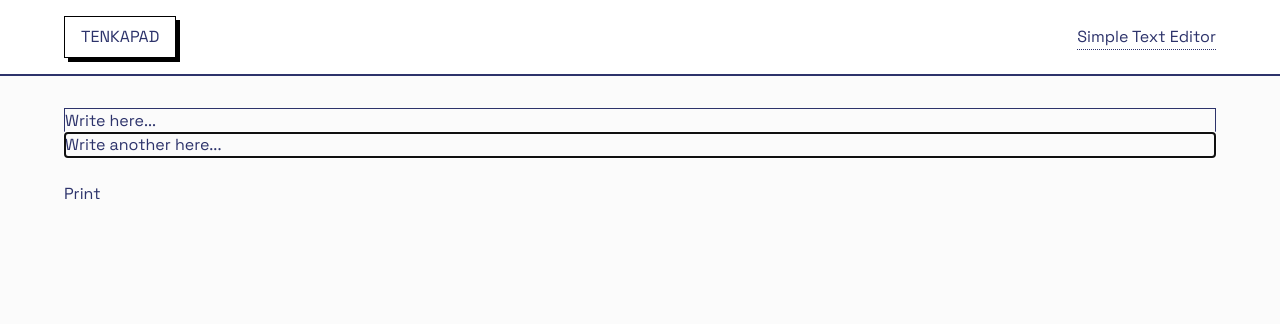
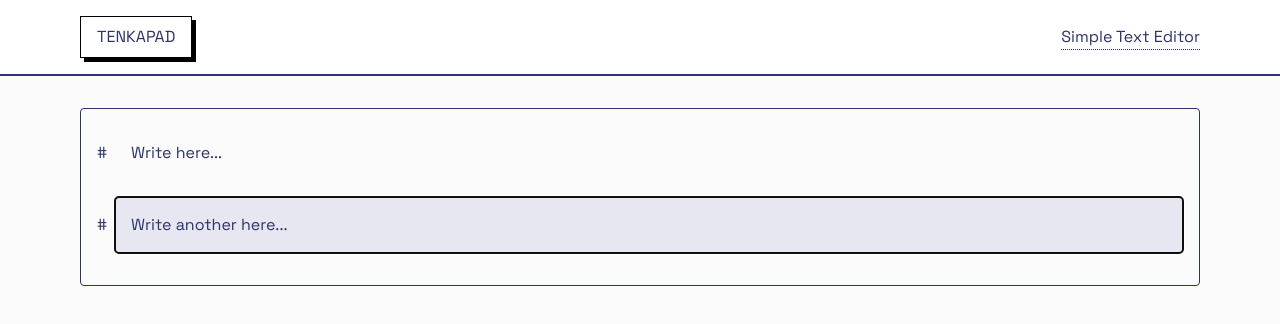
Before and after one commit to denkavia/tenkapad-web, a Next.js app: page / in a window 1280 px wide. Shown: the top 324 px of the page. Built offline with nearby package versions, Linux system fonts and the light colour scheme.

Commit message:
feat:slightly update the ui

```diff
--- a/src/app/globals.css
+++ b/src/app/globals.css
@@ -15,3 +15,21 @@
 body {
   @apply bg-background text-foreground;
 }
+
+.tp-container-wrapper {
+  @apply w-full flex justify-center;
+}
+
+.tp-container {
+  @apply max-w-6xl w-full px-4;
+}
+
+.tp-block {
+  @apply p-4 rounded w-full
+
+  hover:bg-primary/10 focus:bg-primary/10;
+}
+
+.tp-block-control {
+  @apply cursor-pointer;
+}
--- a/src/app/page.tsx
+++ b/src/app/page.tsx
@@ -5,8 +5,8 @@ export default function Home() {
   return (
     <div>
       <Navbar></Navbar>
-      <div className={`flex justify-center`}>
-        <div className={`w-full max-w-6xl pt-8`}>
+      <div className={`tp-container-wrapper`}>
+        <div className={`tp-container pt-8`}>
           <TpEditor></TpEditor>
         </div>
       </div>
--- a/src/components/navbar.tsx
+++ b/src/components/navbar.tsx
@@ -2,8 +2,8 @@ import Link from "next/link";
 
 export default function Navbar() {
   return (
-    <div className={`w-full border-b-2 flex justify-center py-4 px-4 bg-white`}>
-      <div className={`w-full max-w-6xl flex justify-between items-center`}>
+    <div className={`w-full border-b-2 tp-container-wrapper py-4 bg-white`}>
+      <div className={`w-full tp-container justify-between items-center flex`}>
         <Link
           className={`border border-black w-fit px-4 py-2 shadow-[4px_4px_0px_0px_black] cursor-pointer`}
           href="/"
--- a/src/components/tp-editor/block-types/tp-block-text.tsx
+++ b/src/components/tp-editor/block-types/tp-block-text.tsx
@@ -34,6 +34,7 @@ export default function TpBlockText(props: {
 
   return (
     <div
+      className={`tp-block`}
       contentEditable={true}
       suppressContentEditableWarning={true}
       onInput={(e) => handleChanges(e)}
--- a/src/components/tp-editor/tp-block-type.tsx
+++ b/src/components/tp-editor/tp-block-type.tsx
@@ -18,14 +18,16 @@ export function renderTpBlock(
 ) {
   if (block.type === "tp-block-text") {
     return (
+      <div className={`flex gap-2 items-center mb-4`} key={block.id}>
+        <div className={`tp-block-control`}>#</div>
         <TpBlockText
           block={block}
-        key={block.id}
           onChange={blockChangeHandler}
           blockId={block.id}
           onFocus={onFocus}
           onBlur={onBlur}
         ></TpBlockText>
+      </div>
     );
   } else {
     return <div key={block.id}></div>;
--- a/src/components/tp-editor/tp-editor.tsx
+++ b/src/components/tp-editor/tp-editor.tsx
@@ -134,15 +134,15 @@ export default function TpEditor() {
 
   return (
     <div>
-      <div className={`border`} onKeyDown={onKeyDown} onKeyUp={onKeyUp}>
+      <div
+        className={`border p-4 rounded`}
+        onKeyDown={onKeyDown}
+        onKeyUp={onKeyUp}
+      >
         {documentBlockTree.map((block: TpBlockType) => {
           return renderTpBlock(block, blockChangeHandler, onFocus, onBlur);
         })}
       </div>
-      <br />
-      <div>
-        <button onClick={() => console.log(documentBlockTree)}>Print</button>
-      </div>
     </div>
   );
 }
```
Lines whose indentation alone changed are shown as unchanged.
